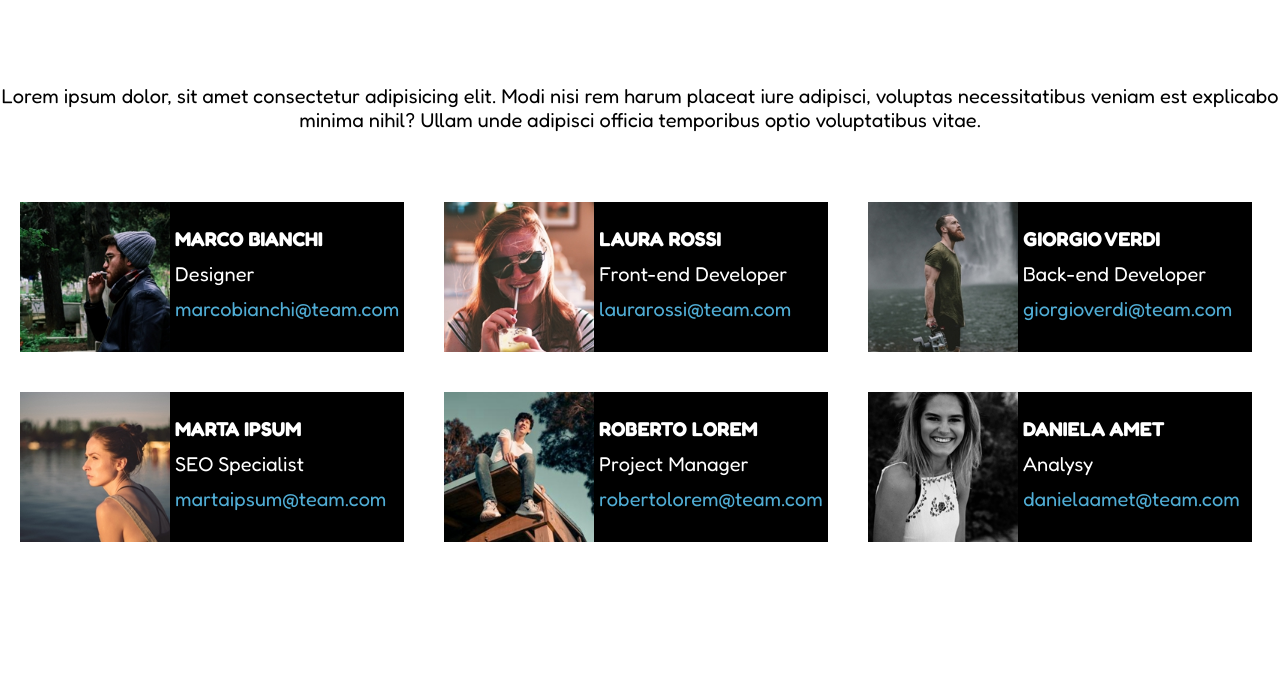
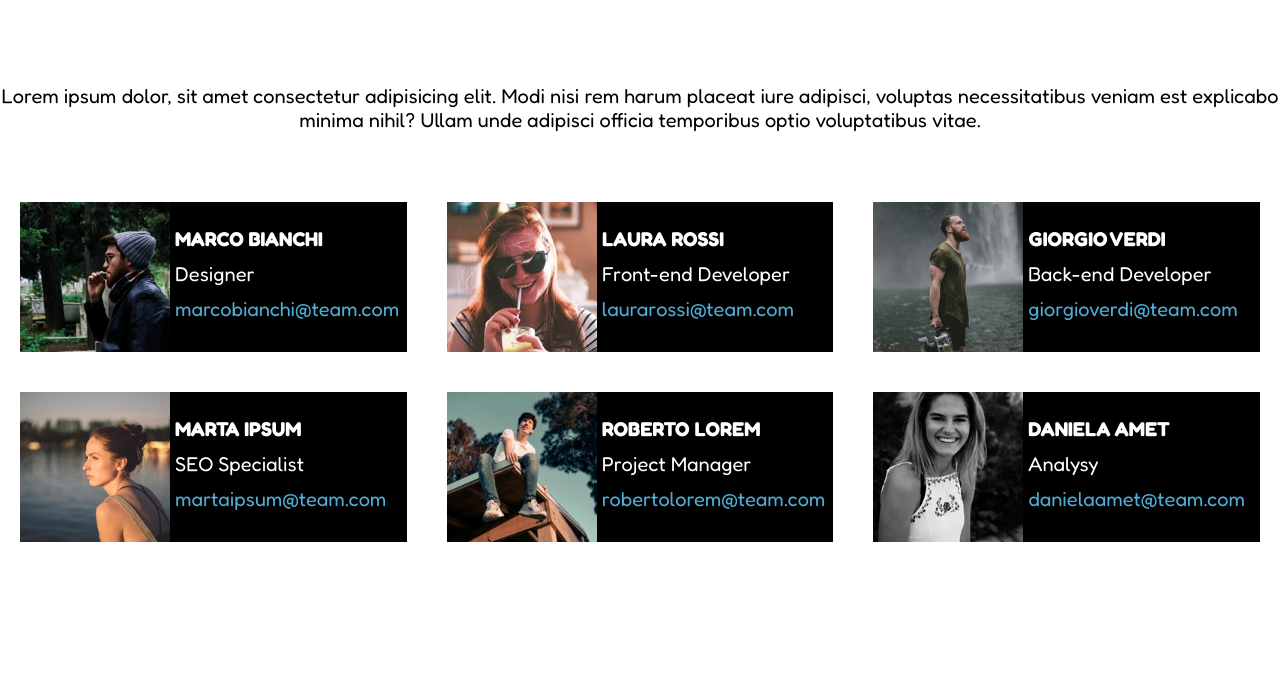
Before and after one commit to MarcoBeraldo/html-css-float-cards, a plain HTML site: page index.html in a window 1280 px wide. Shown: the part 104-800 px from the top of the page. Drawn offline with Linux system fonts and the light colour scheme.

Commit message:
fixed cards size

```diff
--- a/css/style.css
+++ b/css/style.css
@@ -46,8 +46,12 @@ header p {
     background-color: #000;
     font-size: 20px;
     height: 150px;
-    width: 30%;
-    margin: 20px
+    width: calc(100% / 3 - 40px);
+    margin: 20px;
+    /*
+    100% / 3
+    -20px -20px margine di .card
+    */
 }
 
 a {
--- a/index.html
+++ b/index.html
@@ -17,7 +17,7 @@
 </head>
 
 <body>
-    <div class="container">
+    <div class="container clearfix">
         <header>
             <h1>Meet Our Team</h1>
             <p>Lorem ipsum dolor, sit amet consectetur adipisicing elit. Modi nisi rem harum placeat iure adipisci,
```
